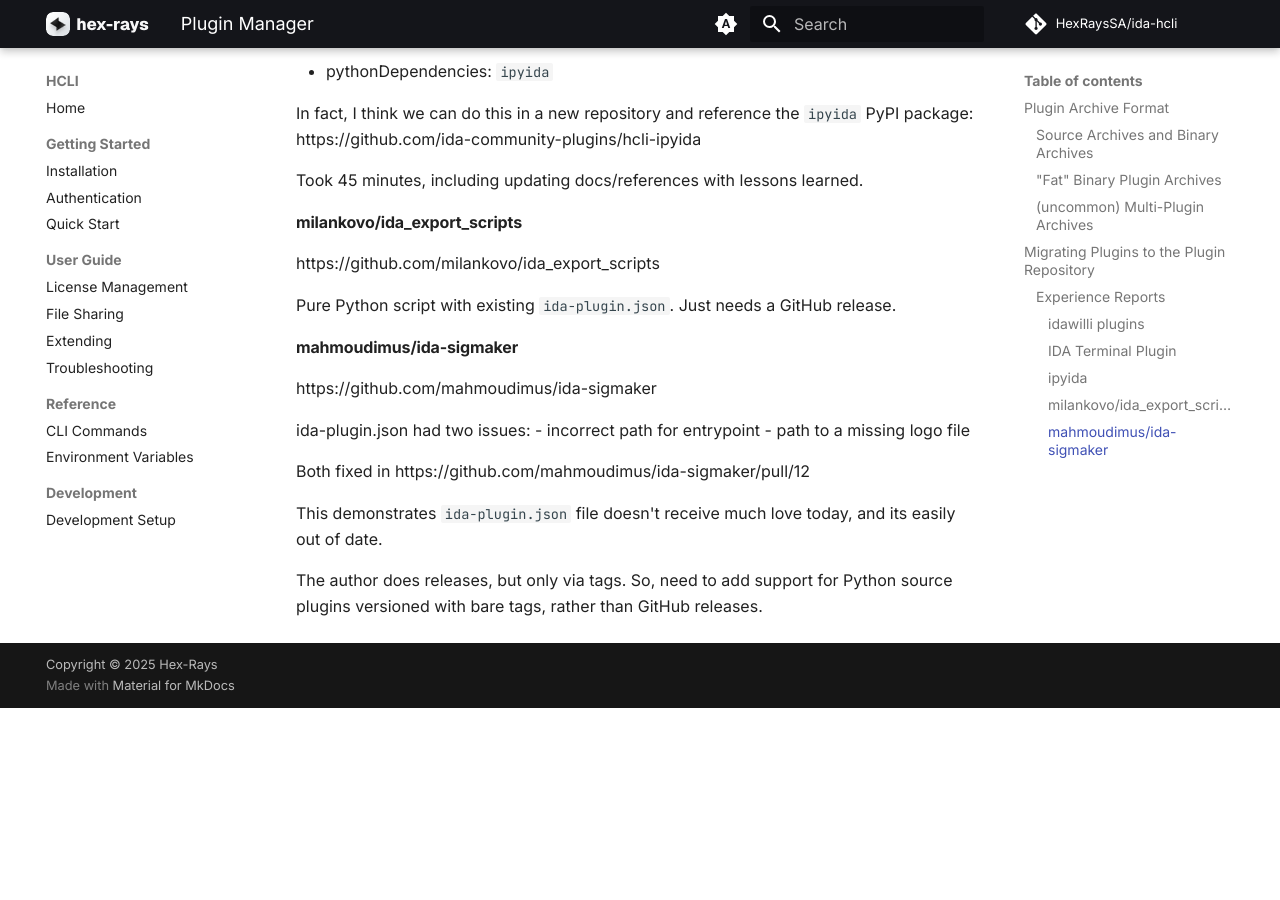
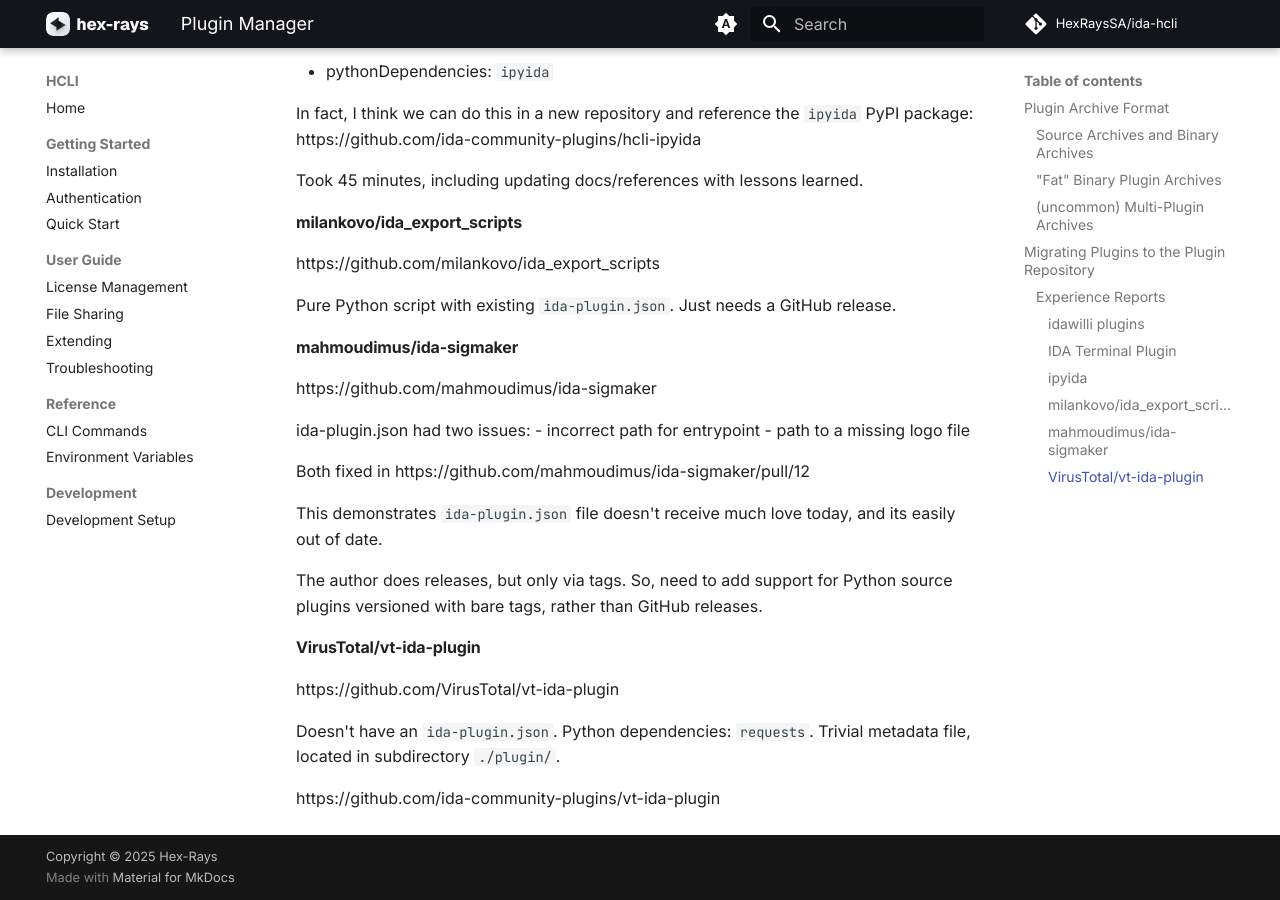
Before and after one commit to HexRaysSA/ida-hcli, an MkDocs documentation site: the page built from docs/reference/plugins.md, in a window 1280 px wide and 900 px high, scrolled down 4207 px. Built offline with MkDocs 1.6.1 and Material for MkDocs 9.7.7, drawn with Linux system fonts in a browser that asks for light colours; comment, search, counter and statistics services are not loaded; before the commit the page ends 4915 px from its top, so only the background shows below that.

Commit message:
vt-ida-plugin experience report

```diff
--- a/docs/reference/plugins.md
+++ b/docs/reference/plugins.md
@@ -233,3 +233,13 @@
 
 The author does releases, but only via tags.
 So, need to add support for Python source plugins versioned with bare tags, rather than GitHub releases.
+
+
+#### VirusTotal/vt-ida-plugin
+
+https://github.com/VirusTotal/vt-ida-plugin
+
+Doesn't have an `ida-plugin.json`. Python dependencies: `requests`.
+Trivial metadata file, located in subdirectory `./plugin/`.
+
+https://github.com/ida-community-plugins/vt-ida-plugin
```
